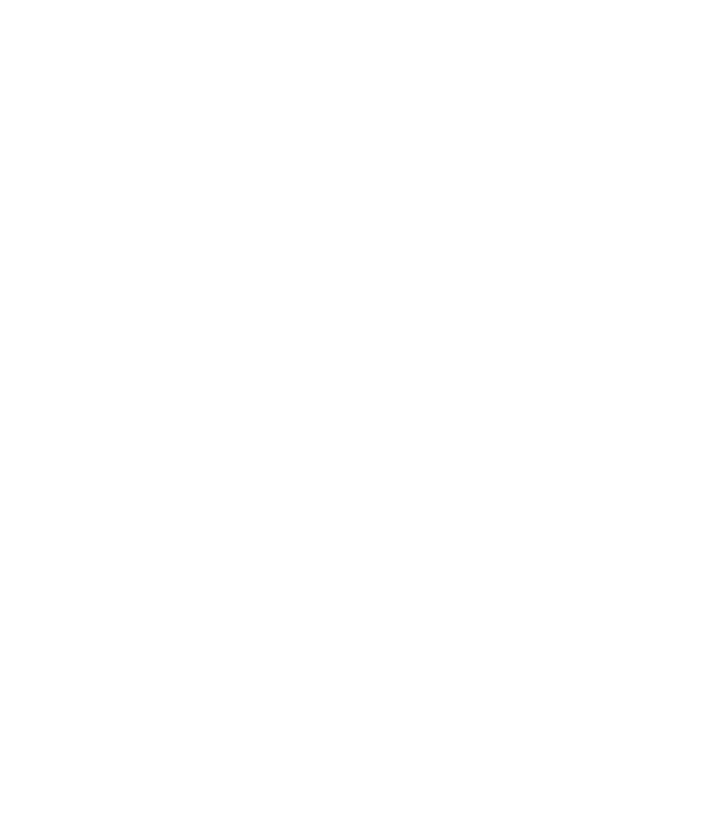
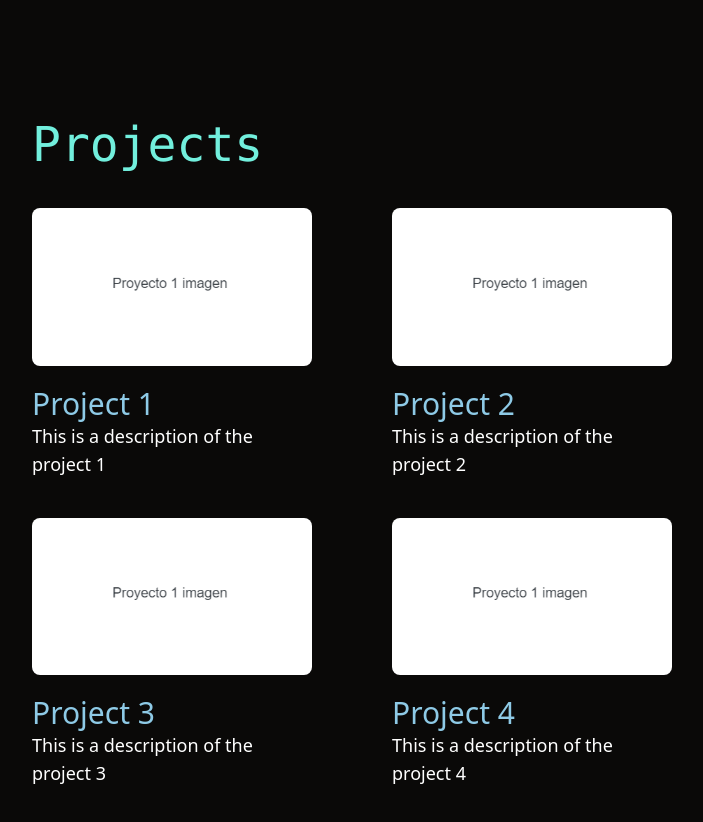
Before and after one commit to ballestrino/portfolio, a React (Vite) app: page / in a window 1280 px wide. Shown: the part 1320-2142 px from the top of the page, without its empty margins (288-991 px from the left). Before the commit the page ends 1200 px from the top, so only its background shows below. Built offline with nearby package versions, Linux system fonts and the light colour scheme.

Commit message:
Proyects component and projectSquare component

```diff
--- a/src/components/MainContent.jsx
+++ b/src/components/MainContent.jsx
@@ -1,8 +1,10 @@
 import AboutMe from './AboutMe';
+import Projects from './Projects';
 function MainContent() {
   return (
     <main>
       <AboutMe />
+      <Projects />
     </main>
   );
 }
--- /dev/null
+++ b/src/components/ProjectSquare.jsx
@@ -0,0 +1,31 @@
+import prop_types from 'prop-types';
+
+function ProjectSquare({ title, description, src, alt }) {
+  return (
+    <div
+      className='
+    flex flex-col justify-start overflow-hidden
+    '
+    >
+      <div className=''>
+        <img
+          //images 16/9 aspect ratio
+          src={src}
+          alt={alt}
+          className='mb-5 aspect-video rounded-lg'
+        />
+      </div>
+      <h3 className='text-ProjectTitle text-3xl'>{title}</h3>
+      <p className='text-white text-lg'>{description}</p>
+    </div>
+  );
+}
+
+ProjectSquare.propTypes = {
+  title: prop_types.string.isRequired,
+  description: prop_types.string.isRequired,
+  src: prop_types.string.isRequired,
+  alt: prop_types.string.isRequired,
+};
+
+export default ProjectSquare;
--- /dev/null
+++ b/src/components/Projects.jsx
@@ -0,0 +1,68 @@
+import ProjectSquare from './ProjectSquare';
+function Projects() {
+  return (
+    <section
+      //Projects component container
+      id='projects'
+      className='
+      flex justify-items-center bg-primary
+      h-fit w-screen py-40 pt-60
+      '
+    >
+      <div
+        //title and projects grid container
+        className='
+        flex flex-col w-3/6 m-auto
+        '
+      >
+        <h2
+          //Projects title
+          className='
+        text-tertiary font-mono select-none pb-5
+          xxl:text-6xl
+          xl:text-5xl
+          lg:text-4xl
+          md:text-3xl
+          '
+        >
+          Projects
+        </h2>
+        <section
+          //Projects grid container
+          className='
+          grid grid-cols-2 grid-rows-2 gap-x-20 gap-y-10 \
+          mt-5
+          '
+        >
+          <ProjectSquare
+            title='Project 1'
+            description='This is a description of the project 1'
+            src='/project1.png'
+            alt='Project 1'
+          />
+          <ProjectSquare
+            title='Project 2'
+            description='This is a description of the project 2'
+            src='/project1.png'
+            alt='Project 2'
+          />
+
+          <ProjectSquare
+            title='Project 3'
+            description='This is a description of the project 3'
+            src='/project1.png'
+            alt='Project 3'
+          />
+          <ProjectSquare
+            title='Project 4'
+            description='This is a description of the project 4'
+            src='/project1.png'
+            alt='Project 4'
+          />
+        </section>
+      </div>
+    </section>
+  );
+}
+
+export default Projects;
--- a/tailwind.config.js
+++ b/tailwind.config.js
@@ -34,6 +34,7 @@
 
       textColor: {
         tertiary: '#72efdd',
+        ProjectTitle: '#8ecae6',
       },
       fontSize: {
         '1.5xl': '1.35rem',
```
Also changed, not shown: public/project1.png (added).
